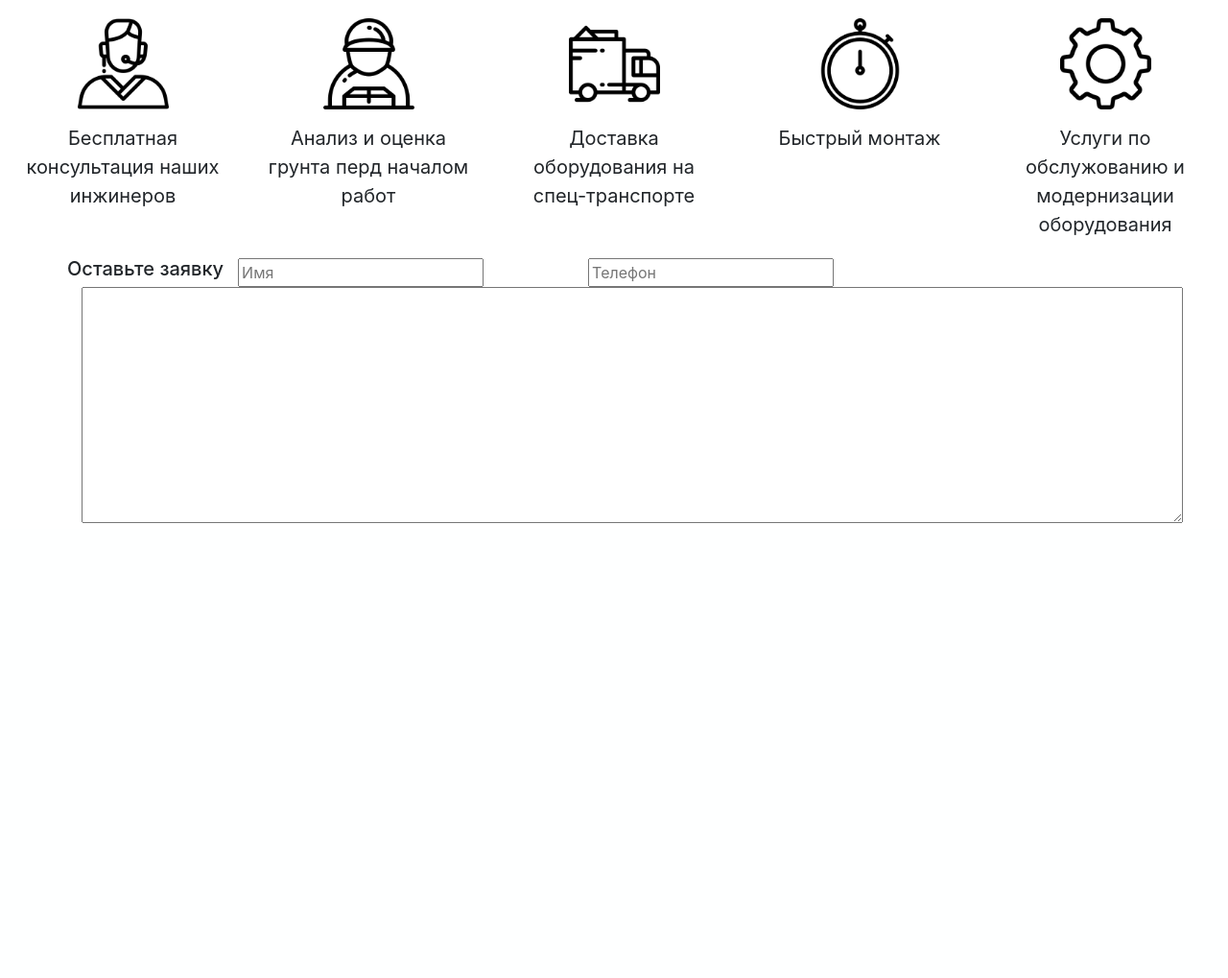
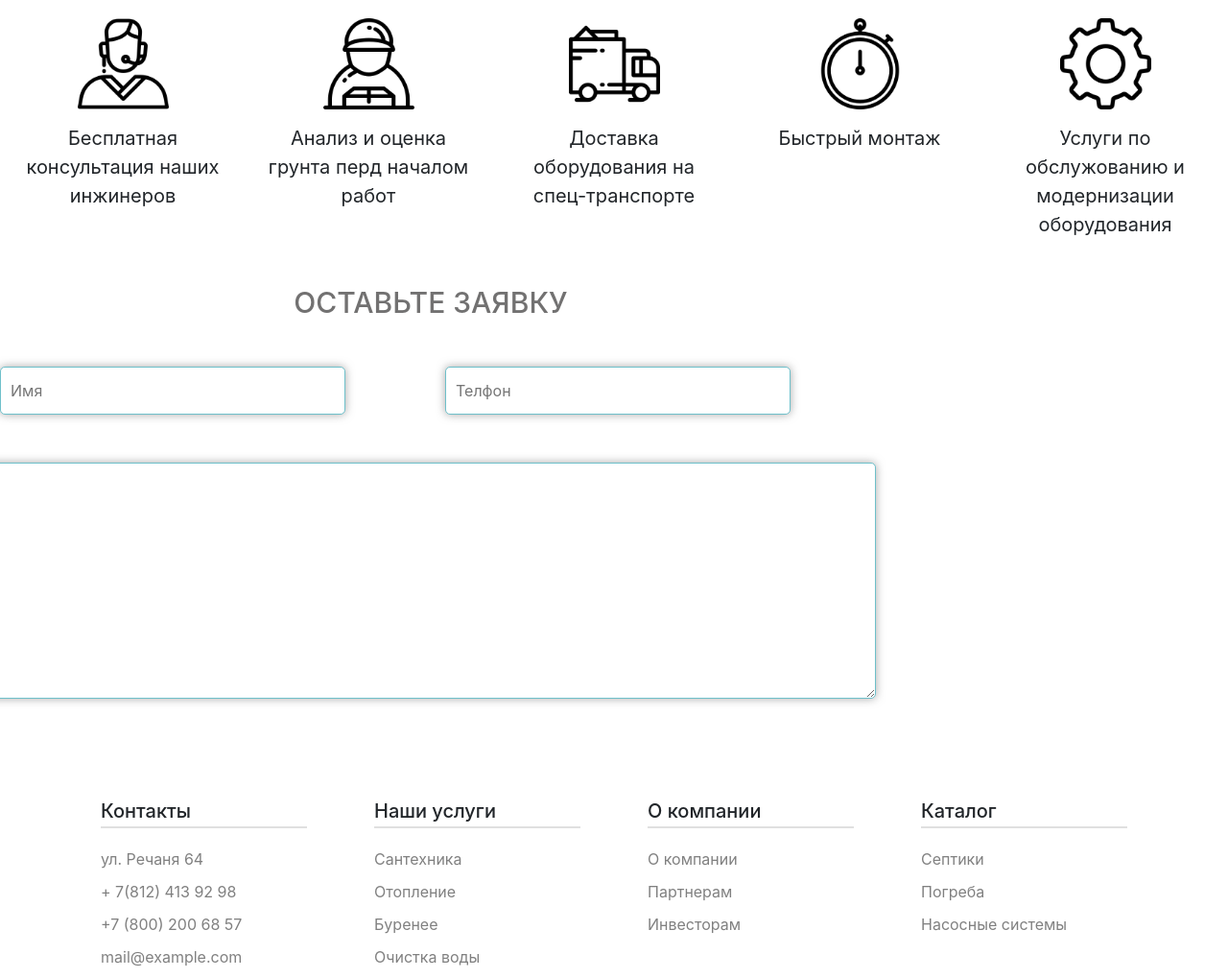
Before and after one commit to griphon56/septic78, a PHP site: page / in a window 1280 px wide. Shown: the part 1666-2685 px from the top of the page at 96% size. Before the commit the page ends 2211 px from the top, so only its background shows below. Run offline with PHP 8.4, Linux system fonts and the light colour scheme.

Commit message:
Сделал футер

```diff
--- a/Footer/footerView.php
+++ b/Footer/footerView.php
@@ -0,0 +1,56 @@
+<div class="container-fluid">
+  <div class="container">
+    <div class="row">
+      <div class="col-3">
+       <div class="footer-item">
+         <h5>
+           Контакты
+         </h5>
+         <ul>
+           <li>ул. Речаня 64</li>
+           <li>+ 7(812) 413 92 98</li>
+           <li>+7 (800) 200 68 57</li>
+           <li>mail@example.com</li>
+         </ul>
+       </div>
+      </div>
+      <div class="col-3">
+       <div class="footer-item">
+         <h5>
+           Наши услуги
+         </h5>
+         <ul>
+           <li><a href="#" >Сантехника</a></li>
+           <li><a href="#">Отопление</a></li>
+           <li><a href="#">Буренее</a></li>
+           <li><a href="#">Очистка воды</a></li>
+         </ul>
+       </div>
+      </div>
+      <div class="col-3">
+       <div class="footer-item">
+         <h5>
+           О компании
+         </h5>
+         <ul>
+           <li><a href="#">О компании</a></li>
+           <li><a href="#">Партнерам</a></li>
+           <li><a href="#">Инвесторам</a></li>
+         </ul>
+       </div>
+      </div>
+        <div class="col-3">
+       <div class="footer-item">
+         <h5>
+           Каталог
+         </h5>
+         <ul>
+           <li><a href="#">Септики</a></li>
+           <li><a href="#">Погреба</a></li>
+           <li><a href="#">Насосные системы</a></li>
+         </ul>
+       </div>
+      </div>
+    </div>
+  </div>
+</div>
--- a/Form/FormView.php
+++ b/Form/FormView.php
@@ -1,22 +1,36 @@
 <div class="container-fluid">
-  <div class="container">
-    <div class="row">
-    <h5 class="caption">Оставьте заявку</h5> <br>
+    <div class="row ">
+      <div class="captioin">
+         <div class="item">
+           <h5 class="caption-item">
+             Оставьте заявку
+          </h5>
+          <div class="caption-item-2">
+            <div class="row">
+                 <div class="col-6">
+                   <form action="">
+                      <input id="first-name"type="text" placeholder="Имя" >
+                  </form>
+                 </div>
 
-    <div class="col-md-2">
-       <form>
-      <input id="first-name" type="text" name="first_name" placeholder="Имя">
-      </form>
-    </div>
-  <div class="col-md-2"></div>
-    <form>
-      <input if="phone" type="text" name="phone" placeholder="Телефон"><br>
-    </form>
-  </div>
-  <form action="Сообщение ">
-    <textarea name="masseg" placeholder="Ваше сообщение" id="" cols="110" rows="10">
-      </textarea>
-  </form>
+                <div class="col-6">
+                  <form action="">
+                      <input type="text" id="phone" placeholder="Телфон">
+                  </form>
+                </div>
+            </div>
+            <div class="row">
+           <div class="caption-item-3">
+            <form action="">
+                      <textarea name="Ваше сообщение" id="massage" cols="90" rows="10"></textarea>
+                  </form>
+              </div>
+            </div>
+          </div>
+
+
 
     </div>
   </div>
+</div>
+</div>
--- a/index.php
+++ b/index.php
@@ -15,6 +15,7 @@
         include ('header/mainMenu/mainMenuView.php');
 		include ('ShippingPayment/ShippingPaymentView.php');
         include ('Form/FormView.php');
+        include ('Footer/footerView.php');
      ?>
   </div>
 </body>
--- /dev/null
+++ b/style/Footer.css
@@ -0,0 +1,16 @@
+.footer-item{
+  margin-left: 20px;
+  margin-right: 20px;
+}
+.footer-item h5 {
+  padding-bottom: 5px;
+  border-bottom: 2px solid #E0E0E0;
+  margin-bottom: 20px;
+}
+.footer-item li{
+  color: gray;
+  margin: 10px 0 10px 0;
+}
+.footer-item a {
+  color: gray
+}
--- a/style/Form.css
+++ b/style/Form.css
@@ -1,5 +1,54 @@
-.caption {
+/*/ Стиль для div*/
+.captioin{
+  width: auto;
+  margin: 30px 0 0 0;
+
+}
+.caption-item-2 {
+  width: auto;
+  margin: 50px auto;
+}
+
+.caption-item-3{
+  width: 100%;
+  margin: 50px auto;
+}
+
+/*/ Стиль для h5*/
+.caption-item {
+  text-align: center;
+  margin-top: 30px auto;
   font-size: 30px;
   color: #727171;
   text-transform: uppercase;
 }
+
+
+
+
+#first-name{
+  box-shadow: 0 0 10px rgba(130,130,130,0.7);
+  padding-left: 10px;
+  color: #828282;
+  width: 360px;
+  height: 50px;
+  border-radius: 5px;
+  border: 1px solid #6EC0CA;
+}
+
+#phone{
+  box-shadow: 0 0 10px rgba(130,130,130,0.7);
+  padding-left: 10px;
+  color: #828282;
+  width: 360px;
+  height: 50px;
+  border-radius: 5px;
+  border: 1px solid #6EC0CA;
+}
+#massage{
+  border-radius: 5px;
+  border: 1px solid #6EC0CA;
+  box-shadow: 0 0 10px rgba(130,130,130,0.7);
+  color: #828282;
+  overflow:hidden;
+}
--- a/style/main.css
+++ b/style/main.css
@@ -18,3 +18,7 @@
 @import url("mainMenu.css");
 /** Стиль  для страницы доставка и оплата*/
 @import url("shippingPayment.css");
+/** Cтиль для страницы оставить заявку */
+@import url("Form.css");
+/** Cтиля для футра */
+@import url("Footer.css");
```
